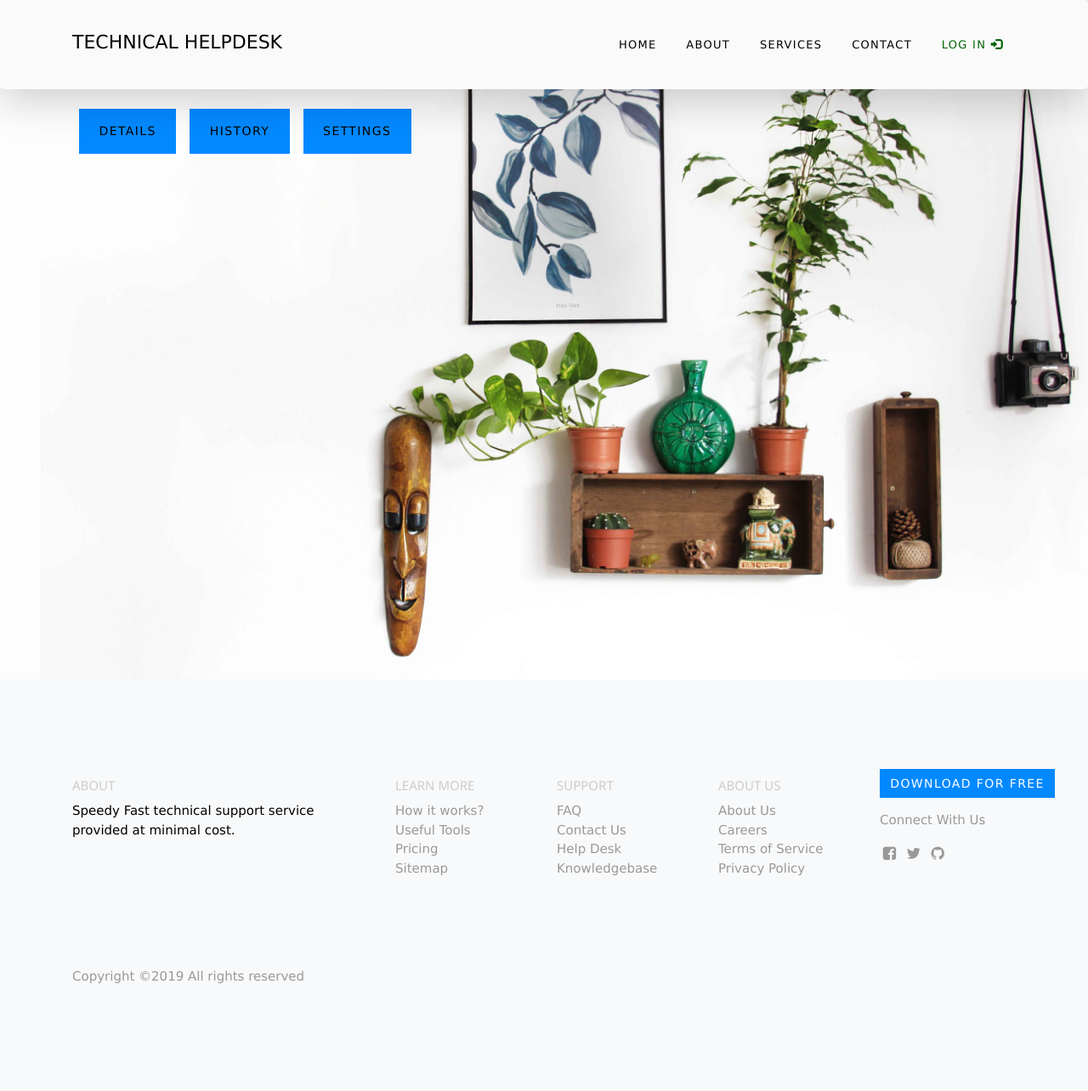
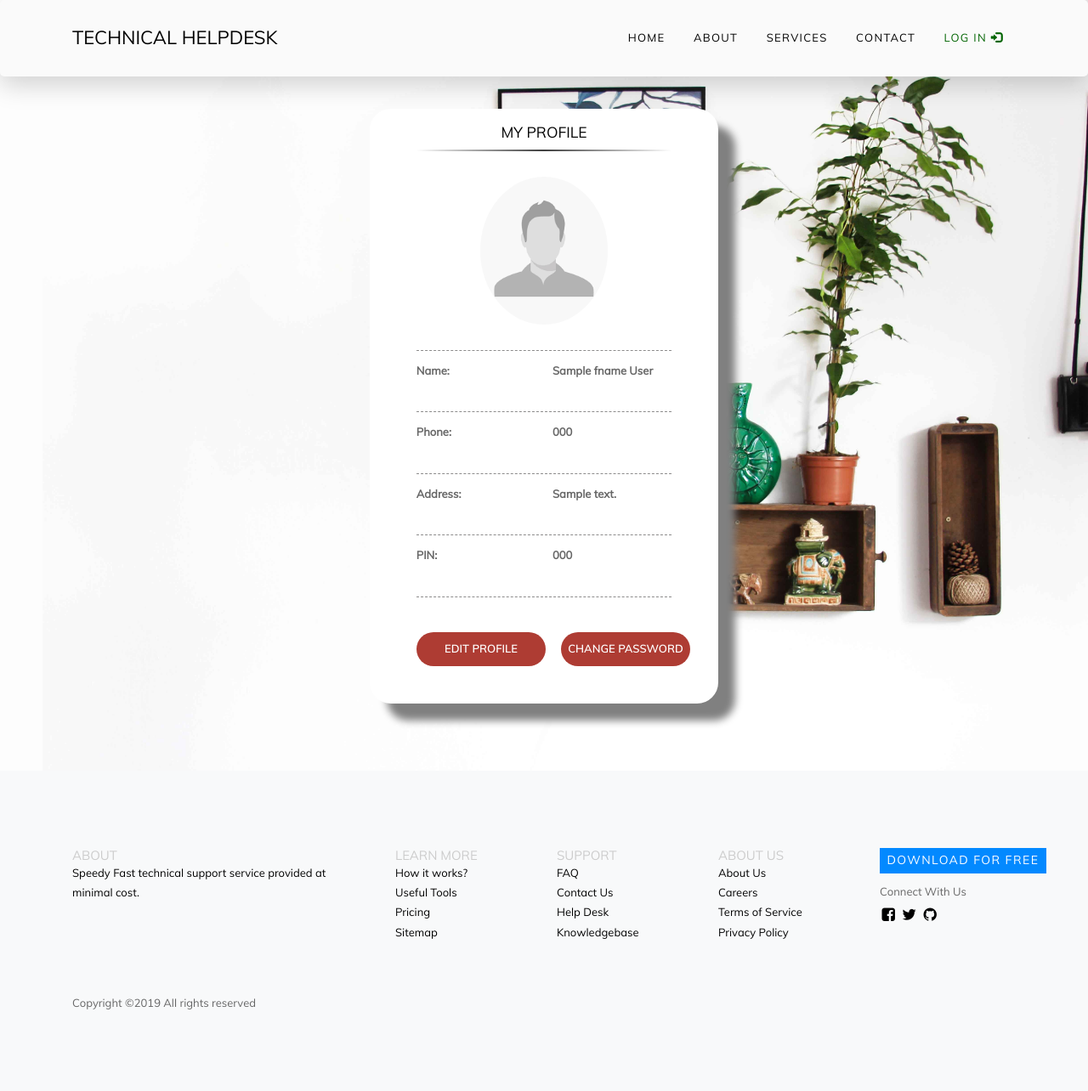
Before and after one commit to manabsaha/TechnicalHelpdesk, a Flask app: template templates/site/profile.html in a window 1280 px wide. Shown: the whole page at 85% size. Before the commit the page ends 1157 px from the top, so only its background shows below. Run offline with Flask 2, Linux system fonts and the light colour scheme; the template is opened without the code that fills it: most values are stand-ins (such as "Sample title", 1, 10 or a date in 2020); some libraries are stand-ins or nearby versions; some web fonts are replaced.

Commit message:
profile page

```diff
--- a/site12.py
+++ b/site12.py
@@ -71,7 +71,7 @@ def login():
         cur.execute("""SELECT hash_password FROM user where phone = %s""",(phone,))
         if(cur.rowcount == 0):
             msg = '*Number not registered'
-            return render_template('reg-login/login2.html',msg=msg)
+            return render_template('reg-login/login.html',msg=msg)
 
         psw=str(cur.fetchone())
         hash_password = psw[19:len(psw)-2]
@@ -169,25 +169,12 @@ def home():
 @app.route('/a/', methods=['GET', 'POST'])
 def base():
     cur = mysql.connection.cursor()
-    if request.method == 'POST':
-        fname = request.form['fname']
-        lname = request.form['lname']
-        phone = request.form['phone']
-        address = request.form['address']
-        device = request.form['device']
-        print(fname, lname, phone, address, device)
-        try:
-            cur.execute("""INSERT INTO pickup1 values(%s,%s,%s,%s,%s)""", (
-                fname, lname, phone, address, device))
-        except:
-            cur.execute("""CREATE TABLE pickup1(fname varchar(50),lname varchar(50),phone bigint(10), address varchar(100),
-            device varchar(50))""")
-            cur.execute("""INSERT INTO pickup values(%s,%s,%s,%s,%s)""", (
-                fname, lname, phone, address, device))
-
-        mysql.connection.commit()
-        gc.collect()
-    return render_template('test.html')
+    try:
+        cur.execute("""SELECT * from user where fname='jaspreet'""")
+        data=cur.fetchone()
+    except:
+        pass
+    return render_template('site/profile.html', data=data)
 
 
 
@@ -208,12 +195,15 @@ def services():
 
 @app.route('/profile/', methods=['GET', 'POST'])
 def profile():
-    if 'loggedin' not in session:
-         return redirect(url_for('home'))
+    #if 'loggedin' not in session:
+     #    return redirect(url_for('home'))
     if 'number' in session:
         user = escape(session['number'])
-        return render_template('site/profile.html', user=user)
-    return render_template('site/profile.html')
+        cur = mysql.connection.cursor()
+        cur.execute("""select * from user where phone= %s""", (session['number'],))
+        d = cur.fetchone()
+        return render_template('site/profile.html', data=d,user=user)
+    return redirect(url_for('home'))
 
 @app.route('/contact/', methods=['GET', 'POST'])
 def contact():
--- a/templates/site/profile.html
+++ b/templates/site/profile.html
@@ -1,87 +1,127 @@
 {%extends "base.html"%}
-{%block content%}
-<meta name="viewport" content="width=device-width, initial-scale=1, shrink-to-fit=no">
-<link rel="stylesheet" href="https://www.w3schools.com/w3css/4/w3.css">
+{%block content2%}
 
-    <div class="templateux-cover" style="background-image: url(/static/images/slider-1.jpg);">
-        <div class="container">
-            <div class="row align-items-lg-center">
-                <div class="col-lg-6 order-lg-1">
+    <meta content="width=device-width, initial-scale=1.0, shrink-to-fit=no" name="viewport">
+
+    <!-- MATERIAL DESIGN ICONIC FONT -->
+    <!--<link rel="stylesheet" href="/static/fonts/material-design-iconic-font/css/material-design-iconic-font.min.css">-->
+
+    <link href="/static/formcss/style.css" rel="stylesheet">
 
 
-        <div class="container" data-aos="fade-down" style="position: top; z-index:12;">
-            <div class="row" style="padding-top: 120px" >
+<style>
 
-                    <ul class="sf-menu templateux-menu d-none d-md-block">
-                        <!-- <li class="active"> -->
-                        <li style="margin: 8px">
-                            <a href="" class="animsition-link btn btn-primary mb-10 py-3 px-4" style="color:black" ;>Details</a>
-                        </li>
-                        <li style="margin: 8px"><a href="" class="animsition-link btn btn-primary py-3 px-4" style="color:black">History</a></li>
-                        <li style="margin: 8px">
-                            <a href="" class="animsition-link btn btn-primary py-3 px-4" style="color:black">Settings</a>
-                    </ul>
+select{
+  border: 2px solid #ccc;
+  display: block;
+  width: 100%;
+  height: 40px;
+  padding: 0 20px;
+  border-radius: 20px;
+  font-family: "Muli-Bold";
+  font-size: 10px;
+  cursor: pointer;
+ background: url(http://cdn1.iconfinder.com/data/icons/cc_mono_icon_set/blacks/16x16/br_down.png) no-repeat right 000;
+ background-position: 95% 50%;
+}
 
-                </nav>
+.form-control:focus {
+    border: 1px solid #ae3c33; }
+}
+.form-control {
+  border: 2px solid #ccc;
+  display: block;
+  width: 100%;
+  height: 40px;
+  padding: 20px 20px;
+  border-radius: 20px;
+  font-family: "Muli-Bold";
+  background: none; }
+  .form-control:focus {
+    border: 1px solid #ae3c33; }
+ .inner12 {
+  min-width: 32%;
+  margin-top: 10%;
+  margin-left:auto;
+  margin-right:auto;
+  border: 2px solid white;
+  border-radius: 25px;
+  box-shadow: 20px 20px 10px grey;
+  padding-top: 100px;
+  padding-bottom: 48px;
+  background: url("../images/whitebg.jpg");
+   background-size: cover;}
+  .inner h3 {
+    text-transform: uppercase;
+    font-size: 22px;
+    font-family: "Muli-Bold";
+    text-align: center;
+    margin-bottom: 32px;
+    color: #333;
+    letter-spacing: 2px; }
 
 
+</style>
+
+<div class="wrapper js-animsition"
+     data-animsition-out-class="fade-out" style=" background-image: url(/static/images/slider-1.jpg); z-index:0; padding-bottom:5%">
+     <div class="inner12 p-4 mb-4 bg-white" data-aos="fade-up" data-aos-delay="800" >
+
+        <form action="" method="post">
+            <h3 style="text-align:center">MY PROFILE</h3>
+            <hr>
+            <div class="item form-wrapper" style="margin-top:10%;margin-bottom:10%;">
+                    <img src="/static/images/no_dp.png" style="margin-left:auto;margin-right:auto;display:block;border-radius:50%; width:50%;" alt="Free template by TemplateUX.com" class="w3-round img-fluid">
             </div>
-        </div>
+            <hr  style=" background-image:none; border-top: 1px dashed #8c8b8b;">
+            <div class="form-group">
+                <div class="form-wrapper">
+                    <label>Name:</label>
+                </div>
+                <div class="form-wrapper">
+                    <label>{{data['fname']+' '+data['lname']}}</label>
+                </div>
+            </div>
+            <hr  style=" background-image:none; border-top: 1px dashed #8c8b8b;">
+            <div class="form-group">
+                <div class="form-wrapper">
+                    <label>Phone:</label>
+                </div>
+                <div class="form-wrapper">
+                    <label>{{data['phone']}}</label>
+                </div>
+            </div>
+             <hr  style=" background-image:none; border-top: 1px dashed #8c8b8b;">
+            <div class="form-group">
+                <div class="form-wrapper">
+                    <label>Address:</label>
+                </div>
+                <div class="form-wrapper">
+                    <label>{{data['address']}}</label>
+                </div>
+            </div>
+             <hr  style=" background-image:none; border-top: 1px dashed #8c8b8b;">
+            <div class="form-group">
+                <div class="form-wrapper">
+                    <label>PIN:</label>
+                </div>
+                <div class="form-wrapper">
+                    <label>{{data['pincode']}}</label>
+                </div>
+            </div>
+             <hr  style=" background-image:none; border-top: 1px dashed #8c8b8b;">
+            <div class="form-group">
+                <div class="form-wrapper">
+                    <button>EDIT PROFILE</button>
+                </div>
+                <div class="form-wrapper">
+                    <button>CHANGE PASSWORD</button>
+                </div>
+            </div>
 
 
- <!--
-<div class="w3-sidebar w3-bar-block w3-light-grey w3-card" style="width:130px;">
-  <h5 class="w3-bar-item">Profile</h5>
-  <button class="w3-bar-item w3-button tablink" onclick="openCity(event, 'London')">London</button>
-  <button class="w3-bar-item w3-button tablink" onclick="openCity(event, 'Paris')">Paris</button>
-  <button class="w3-bar-item w3-button tablink" onclick="openCity(event, 'Tokyo')">Tokyo</button>
+        </form>
+    </div>
 </div>
 
-<div style="margin-left:130px">
-
-  <div id="London" class="w3-container city" style="display:none">
-    <h2>London</h2>
-    <p>London is the capital city of England.</p>
-    <p>It is the most populous city in the United Kingdom, with a metropolitan area of over 13 million inhabitants.</p>
-  </div>
-
-  <div id="Paris" class="w3-container city" style="display:none">
-    <h2>Paris</h2>
-    <p>Paris is the capital of France.</p>
-    <p>The Paris area is one of the largest population centers in Europe, with more than 12 million inhabitants.</p>
-  </div>
-
-  <div id="Tokyo" class="w3-container city" style="display:none">
-    <h2>Tokyo</h2>
-    <p>Tokyo is the capital of Japan.</p>
-    <p>It is the center of the Greater Tokyo Area, and the most populous metropolitan area in the world.</p>
-  </div>
-
-</div>
-
-<script>
-function openCity(evt, cityName) {
-  var i, x, tablinks;
-  x = document.getElementsByClassName("city");
-  for (i = 0; i < x.length; i++) {
-    x[i].style.display = "none";
-  }
-  tablinks = document.getElementsByClassName("tablink");
-  for (i = 0; i < x.length; i++) {
-    tablinks[i].className = tablinks[i].className.replace(" w3-red", "");
-  }
-  document.getElementById(cityName).style.display = "block";
-  evt.currentTarget.className += " w3-red";
-}
-</script>-->
-                </div>
-
-            </div>
-
-        </div>
-
-    </div> <!-- .templateux-cover -->
-
-
-
 {%endblock%}
```
Also changed, not shown: static/images/no_dp.png (added), templates/site/contact.html (line endings or trailing spaces).
